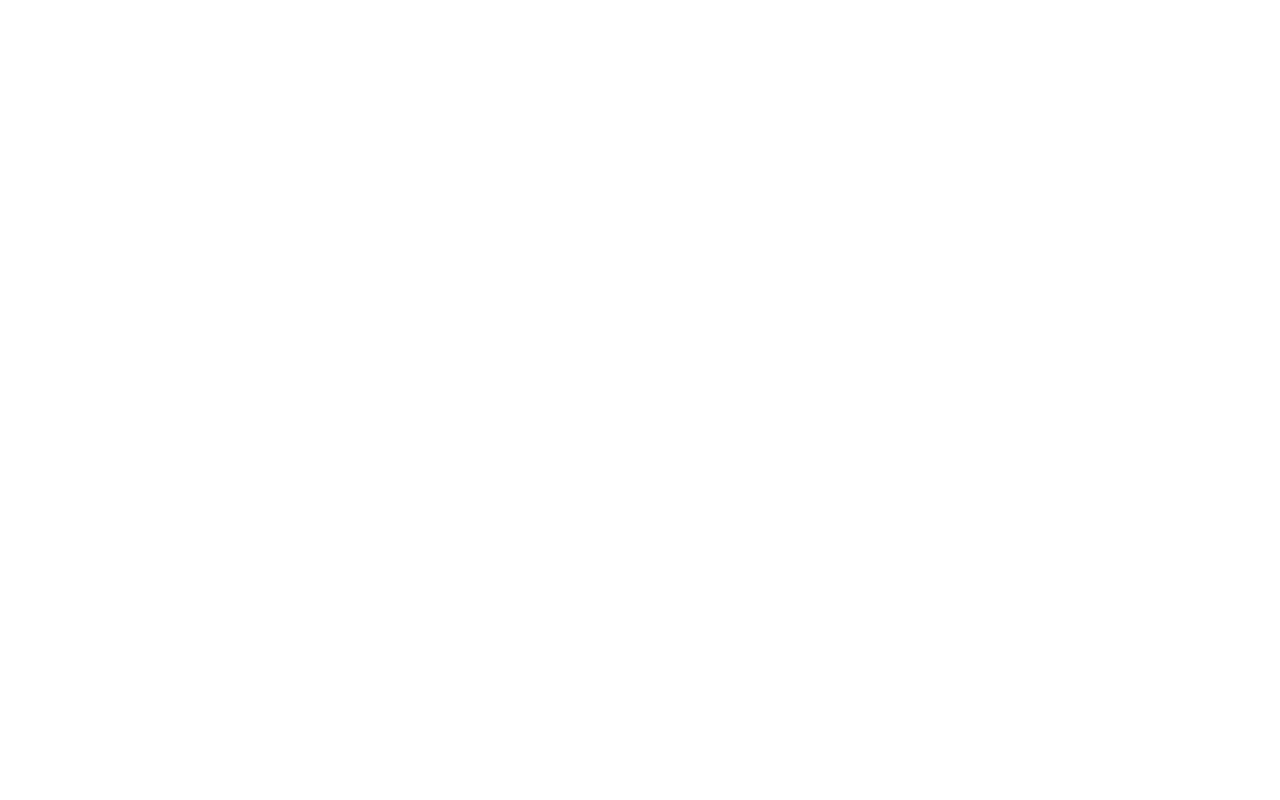
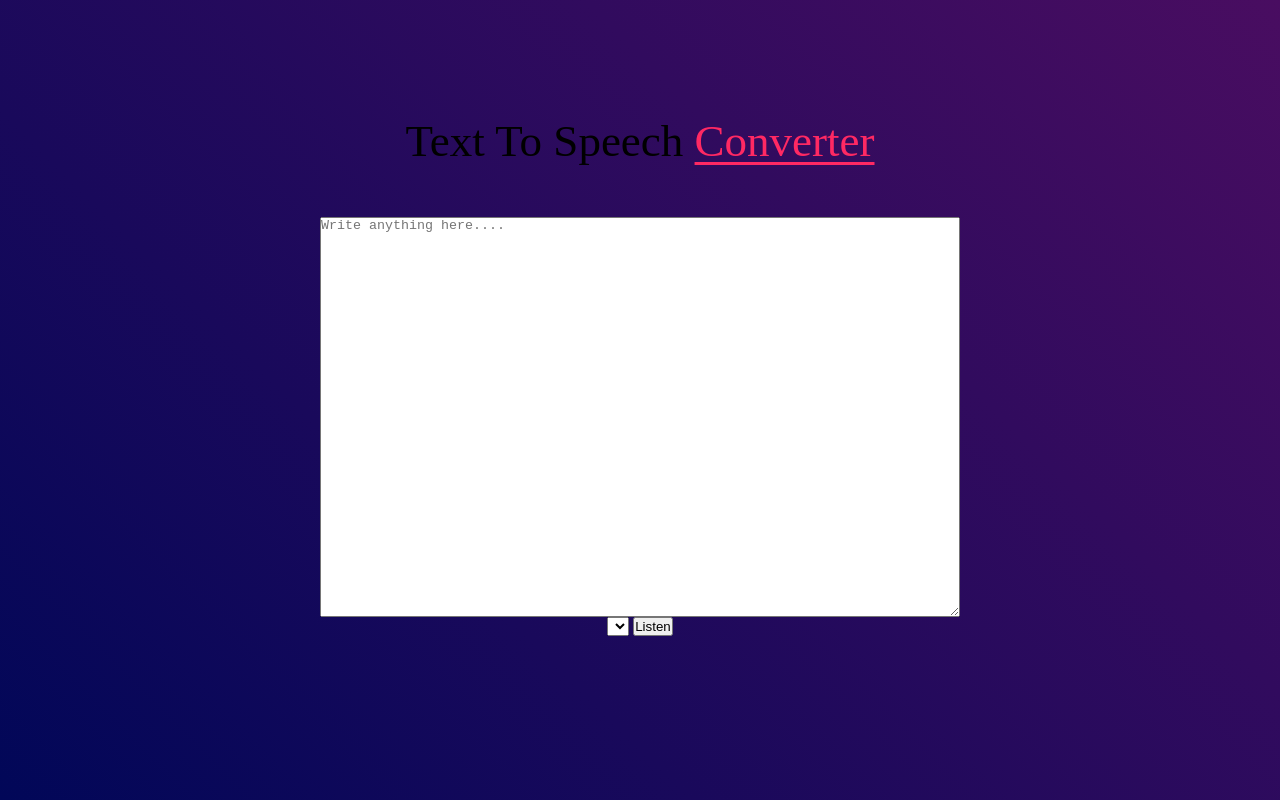
Before and after one commit to FerdouseOfficial/Text-To-Voice-Converter, a plain HTML site: page index.html in a window 1280 px wide. Drawn offline with Linux system fonts and the light colour scheme.

Commit message:
Making the UI

```diff
--- a/index.html
+++ b/index.html
@@ -7,7 +7,14 @@
     <link rel="stylesheet" href="style.css" />
   </head>
   <body>
-    <div class="hero"></div>
+    <div class="hero">
+      <h1>Text To Speech <span>Converter</span></h1>
+      <textarea placeholder="Write anything here...."></textarea>
+      <div class="row">
+        <select></select>
+        <button>Listen</button>
+      </div>
+    </div>
     <script src="script.js"></script>
   </body>
 </html>
--- a/style.css
+++ b/style.css
@@ -6,6 +6,31 @@
 
 .hero {
   width: 100%;
-  min-width: 100vh;
+  min-height: 100vh;
   background: linear-gradient(45deg, #010758, #490d61);
+  display: flex;
+  flex-direction: column;
+  justify-content: center;
+  align-items: center;
+  /* position: relative; */
 }
+
+.hero h1{
+    font-size: 45px;
+    font-weight: 500;
+    margin-top: -50px;
+    margin-bottom: 50px;
+}
+
+.hero textarea{
+    /* position: absolute; */
+    height: 400px;
+    width: 50%;
+}
+
+span{
+    color: #ff2963;
+    text-decoration: underline;
+    text-decoration-thickness: 3px;
+    text-underline-offset: 6px;
+}
```
